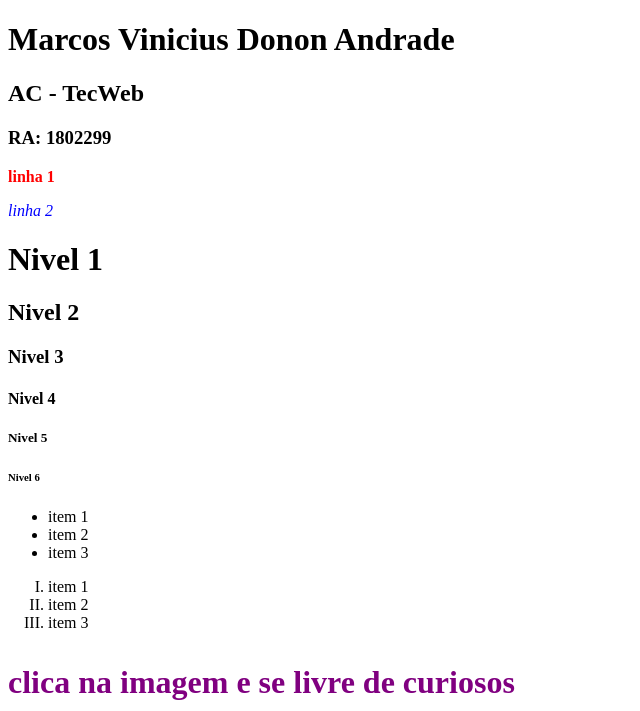
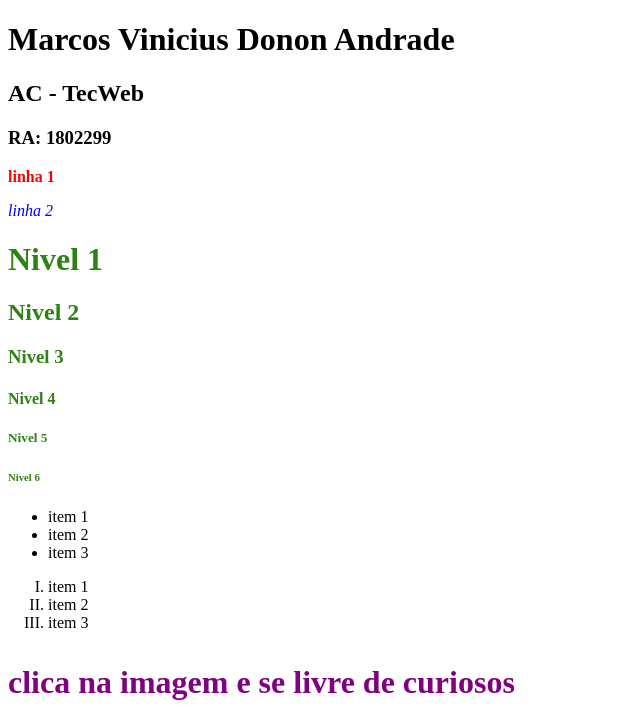
Before and after one commit to dgmolina/AcDevOps_TecWeb, a plain HTML site: page VD.html in a window 1280 px wide. Shown: the top 711 px of the page, without its empty margins (0-640 px from the left). Drawn offline with Linux system fonts and the light colour scheme.

Commit message:
cores na divisoria

```diff
--- a/VD.html
+++ b/VD.html
@@ -9,12 +9,12 @@
 		<p><h3>RA: 1802299</h3></p>
 		<strong><p style="color: red">linha 1</p></strong>
 		<em><p style="color:blue">linha 2</p></em>
-			<p style="color: rgb(44, 131, 17)"><h1>Nivel 1</h1>
+			<div style="color: rgb(44, 131, 17)"><p><h1>Nivel 1</h1></p>
 			<h2>Nivel 2</h2>
 			<h3>Nivel 3</h3>
 			<h4>Nivel 4</h4>
 			<h5>Nivel 5</h5>
-			<h6>Nivel 6</h6></p>
+			<h6>Nivel 6</h6></div>
 		</p>
 		<ul>
 			<li>item 1</li>
```
